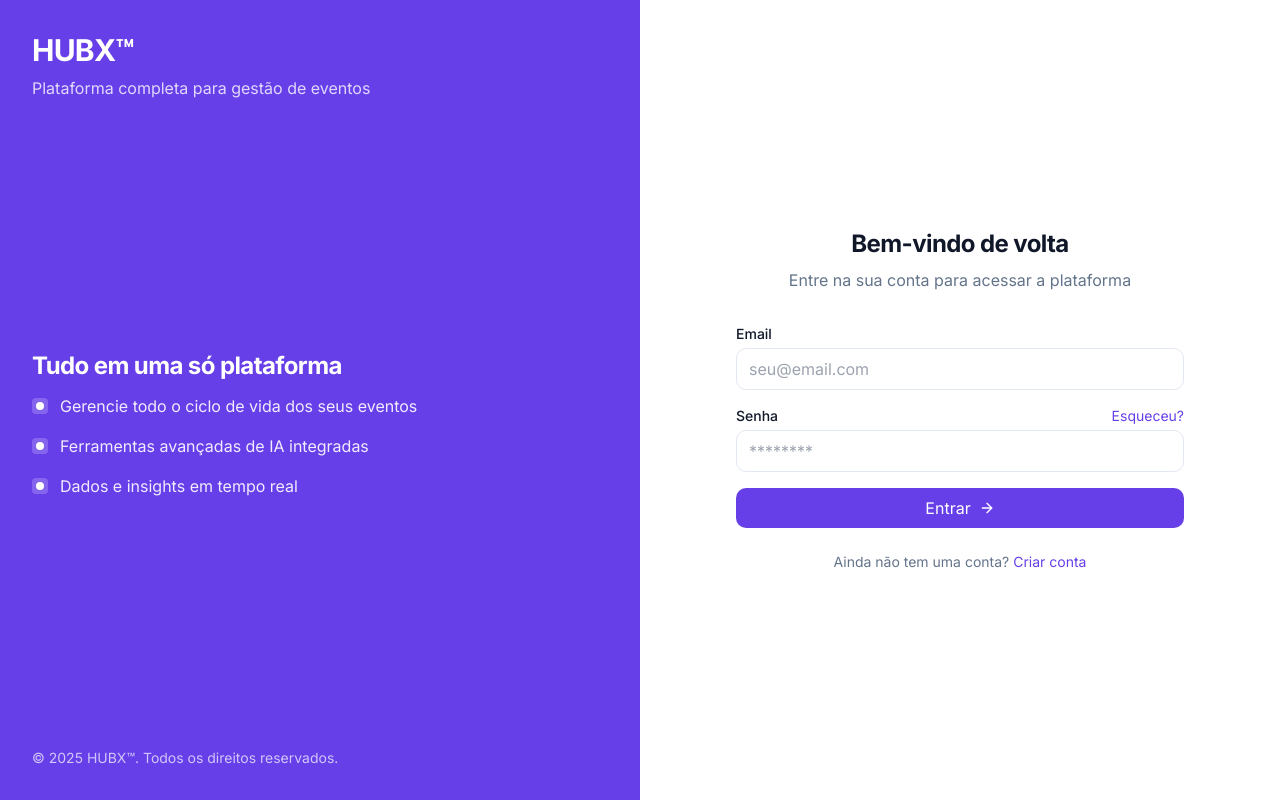
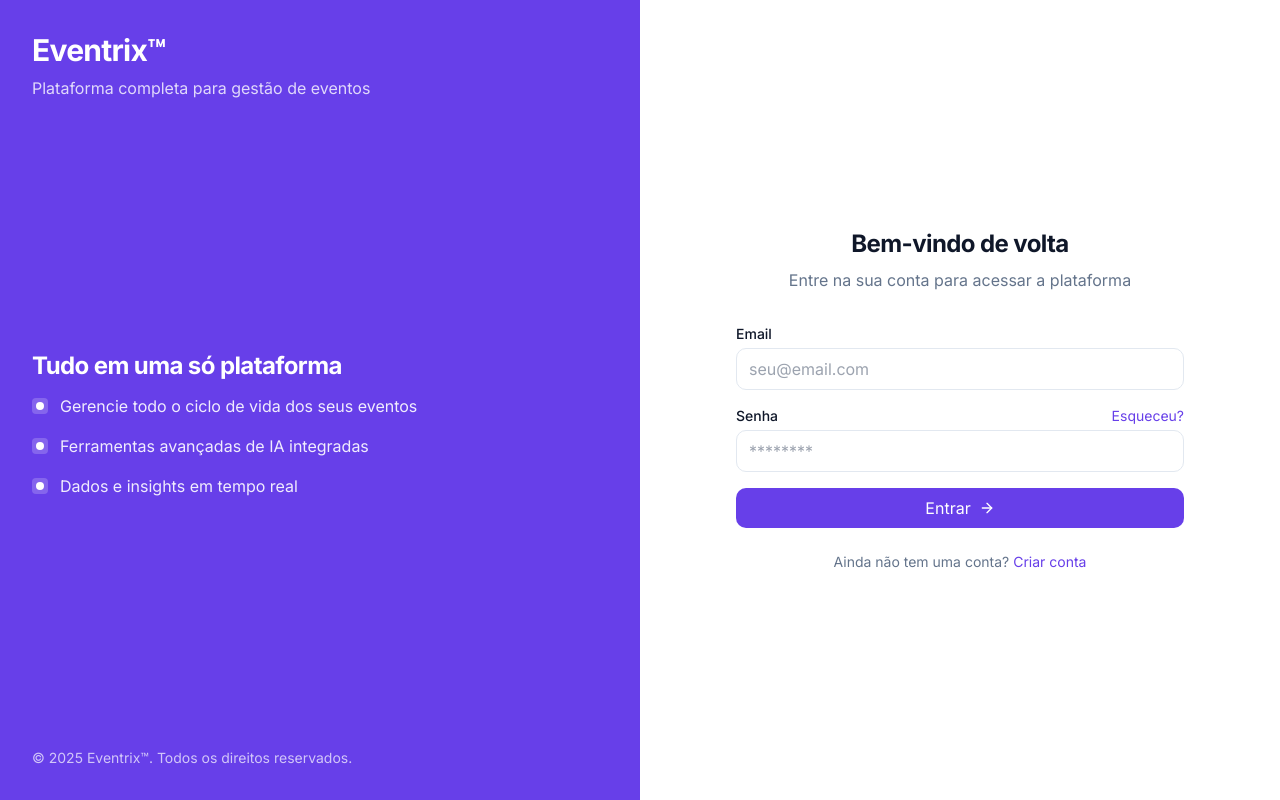
Before and after one commit to gustavomotamacedo/app-eventrix, a React (Vite) app: page /login in a window 1280 px wide. Built offline with nearby package versions, Linux system fonts and the light colour scheme.

Commit message:
Rename HUBX™ to Eventrix™
Rename all instances of "HUBX™" to "Eventrix™" across the application.

```diff
--- a/index.html
+++ b/index.html
@@ -4,17 +4,17 @@
   <head>
     <meta charset="UTF-8" />
     <meta name="viewport" content="width=device-width, initial-scale=1.0" />
-    <title>HUBX™ - Plataforma de Gestão de Eventos</title>
-    <meta name="description" content="HUBX™ - Plataforma completa para gestão de eventos corporativos com IA integrada" />
-    <meta name="author" content="HUBX™" />
+    <title>Eventrix™ - Plataforma de Gestão de Eventos</title>
+    <meta name="description" content="Eventrix™ - Plataforma completa para gestão de eventos corporativos com IA integrada" />
+    <meta name="author" content="Eventrix™" />
 
-    <meta property="og:title" content="HUBX™ - Plataforma de Gestão de Eventos" />
+    <meta property="og:title" content="Eventrix™ - Plataforma de Gestão de Eventos" />
     <meta property="og:description" content="Plataforma completa para gestão de eventos corporativos com IA integrada" />
     <meta property="og:type" content="website" />
     <meta property="og:image" content="https://lovable.dev/opengraph-image-p98pqg.png" />
 
     <meta name="twitter:card" content="summary_large_image" />
-    <meta name="twitter:site" content="@hubx_events" />
+    <meta name="twitter:site" content="@eventrix_events" />
     <meta name="twitter:image" content="https://lovable.dev/opengraph-image-p98pqg.png" />
 
     <link rel="stylesheet" href="https://fonts.googleapis.com/css2?family=Inter:wght@300;400;500;600;700;800;900&display=swap">
--- a/src/components/layout/Sidebar.tsx
+++ b/src/components/layout/Sidebar.tsx
@@ -59,7 +59,7 @@ const Sidebar = () => {
       <div className="flex items-center h-16 px-4">
         {!isCollapsed && (
           <div className="flex-1">
-            <h1 className="text-xl font-bold text-sidebar-foreground">HUBX™</h1>
+            <h1 className="text-xl font-bold text-sidebar-foreground">Eventrix™</h1>
           </div>
         )}
         <button
--- a/src/pages/Index.tsx
+++ b/src/pages/Index.tsx
@@ -13,7 +13,7 @@ const Index = () => {
   return (
     <div className="min-h-screen flex items-center justify-center bg-muted">
       <div className="text-center">
-        <h1 className="text-4xl font-bold mb-4">HUBX™</h1>
+        <h1 className="text-4xl font-bold mb-4">Eventrix™</h1>
         <p className="text-xl text-muted-foreground">Redirecionando para login...</p>
       </div>
     </div>
--- a/src/pages/Login.tsx
+++ b/src/pages/Login.tsx
@@ -25,7 +25,7 @@ const Login = () => {
       {/* Left side - Brand */}
       <div className="bg-primary w-full md:w-1/2 text-primary-foreground p-8 flex flex-col justify-between">
         <div>
-          <h1 className="text-3xl font-bold">HUBX™</h1>
+          <h1 className="text-3xl font-bold">Eventrix™</h1>
           <p className="text-primary-foreground/80 mt-2">Plataforma completa para gestão de eventos</p>
         </div>
 
@@ -54,7 +54,7 @@ const Login = () => {
         </div>
 
         <div className="hidden md:block text-sm text-primary-foreground/70">
-          &copy; {new Date().getFullYear()} HUBX™. Todos os direitos reservados.
+          &copy; {new Date().getFullYear()} Eventrix™. Todos os direitos reservados.
         </div>
       </div>
 
```
